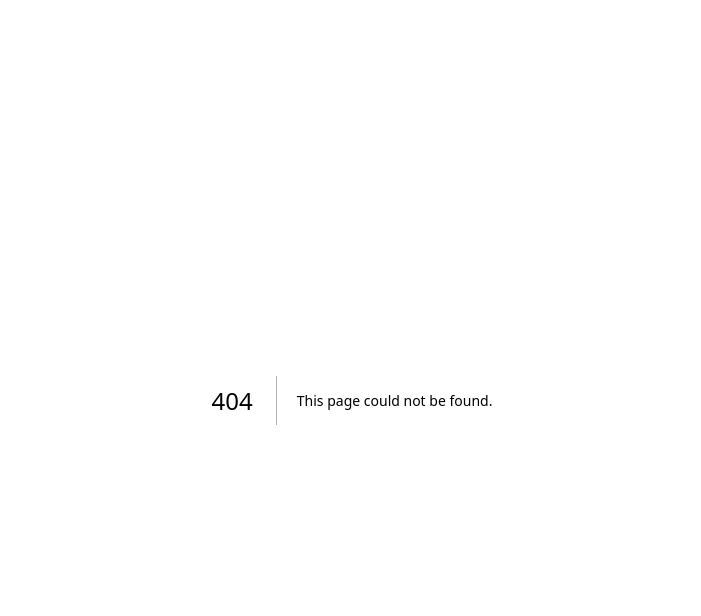
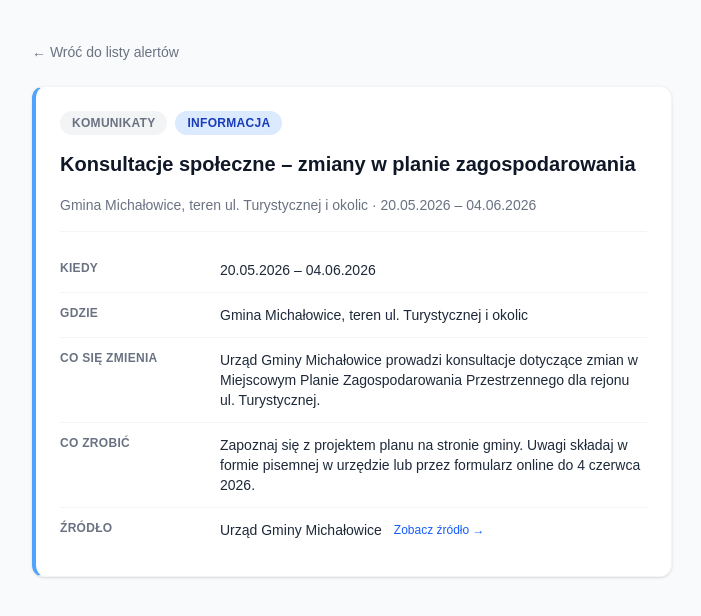
Before and after one commit to ad0wski/alertownik-mvp, a Next.js app: page /alerts/konsultacje-spoleczne-michalowice in a window 1280 px wide. Before the commit this address had no page. Shown: the top 616 px of the page, without its empty margins (288-989 px from the left). Built offline with nearby package versions, Linux system fonts and the light colour scheme.

Commit message:
Add alert detail pages

```diff
--- /dev/null
+++ b/src/app/alerts/[slug]/page.tsx
@@ -0,0 +1,186 @@
+import Link from "next/link";
+import { sampleAlerts } from "@/data/sampleAlerts";
+import { Alert } from "@/types/alert";
+
+export function generateStaticParams() {
+  return sampleAlerts.map((alert) => ({ slug: alert.slug }));
+}
+
+const categoryLabels: Record<Alert["category"], string> = {
+  transport: "Transport",
+  water: "Woda",
+  power: "Prąd",
+  waste: "Odpady",
+  roads: "Drogi",
+  municipal: "Komunikaty",
+};
+
+const severityConfig: Record<
+  Alert["severity"],
+  { label: string; badge: string; border: string }
+> = {
+  info: {
+    label: "Informacja",
+    badge: "bg-blue-100 text-blue-800",
+    border: "border-l-blue-400",
+  },
+  warning: {
+    label: "Uwaga",
+    badge: "bg-amber-100 text-amber-800",
+    border: "border-l-amber-400",
+  },
+  critical: {
+    label: "Pilne",
+    badge: "bg-red-100 text-red-800",
+    border: "border-l-red-500",
+  },
+};
+
+function formatDateTime(iso: string): string {
+  if (iso.includes("T")) {
+    const [datePart, timePart] = iso.split("T");
+    const [year, month, day] = datePart.split("-");
+    return `${day}.${month}.${year}, godz. ${timePart}`;
+  }
+  const [year, month, day] = iso.split("-");
+  return `${day}.${month}.${year}`;
+}
+
+function formatRange(startsAt: string, endsAt?: string): string {
+  if (!endsAt) return formatDateTime(startsAt);
+
+  const startDate = startsAt.split("T")[0];
+  const endDate = endsAt.split("T")[0];
+
+  if (startDate === endDate && startsAt.includes("T") && endsAt.includes("T")) {
+    const [year, month, day] = startDate.split("-");
+    return `${day}.${month}.${year}, godz. ${startsAt.split("T")[1]} – ${endsAt.split("T")[1]}`;
+  }
+
+  return `${formatDateTime(startsAt)} – ${formatDateTime(endsAt)}`;
+}
+
+export default async function AlertDetailPage({
+  params,
+}: {
+  params: Promise<{ slug: string }>;
+}) {
+  const { slug } = await params;
+  const alert = sampleAlerts.find((a) => a.slug === slug);
+
+  if (!alert) {
+    return (
+      <main className="min-h-screen bg-gray-50">
+        <div className="max-w-2xl mx-auto px-4 py-10">
+          <p className="text-gray-700 mb-4">Nie znaleziono alertu.</p>
+          <Link
+            href="/"
+            className="text-sm font-medium text-blue-600 hover:text-blue-800 hover:underline"
+          >
+            ← Wróć do listy alertów
+          </Link>
+        </div>
+      </main>
+    );
+  }
+
+  const severity = severityConfig[alert.severity];
+  const isRealLink = Boolean(alert.sourceUrl && alert.sourceUrl !== "#");
+
+  return (
+    <main className="min-h-screen bg-gray-50">
+      <div className="max-w-2xl mx-auto px-4 py-10">
+        {/* Back link */}
+        <Link
+          href="/"
+          className="inline-block text-sm font-medium text-gray-500 hover:text-gray-800 transition-colors mb-6"
+        >
+          ← Wróć do listy alertów
+        </Link>
+
+        {/* Card */}
+        <article
+          className={`bg-white rounded-xl shadow-sm border border-gray-100 border-l-4 ${severity.border} p-6 flex flex-col gap-4`}
+        >
+          {/* Badges */}
+          <div className="flex flex-wrap items-center gap-2">
+            <span className="text-xs font-semibold uppercase tracking-wide text-gray-500 bg-gray-100 rounded-full px-3 py-1">
+              {categoryLabels[alert.category]}
+            </span>
+            <span
+              className={`text-xs font-semibold uppercase tracking-wide rounded-full px-3 py-1 ${severity.badge}`}
+            >
+              {severity.label}
+            </span>
+          </div>
+
+          {/* Title */}
+          <h1 className="text-xl font-bold text-gray-900 leading-snug">
+            {alert.title}
+          </h1>
+
+          {/* Compact line */}
+          <p className="text-sm text-gray-500">
+            {alert.place} · {formatRange(alert.startsAt, alert.endsAt)}
+          </p>
+
+          {/* Detail sections */}
+          <dl className="border-t border-gray-100 pt-4 flex flex-col divide-y divide-gray-100">
+            <div className="flex flex-col sm:flex-row py-3 gap-1 sm:gap-4">
+              <dt className="text-xs font-semibold uppercase tracking-wide text-gray-500 sm:w-36 shrink-0">
+                Kiedy
+              </dt>
+              <dd className="text-sm text-gray-800">
+                {formatRange(alert.startsAt, alert.endsAt)}
+              </dd>
+            </div>
+
+            <div className="flex flex-col sm:flex-row py-3 gap-1 sm:gap-4">
+              <dt className="text-xs font-semibold uppercase tracking-wide text-gray-500 sm:w-36 shrink-0">
+                Gdzie
+              </dt>
+              <dd className="text-sm text-gray-800">{alert.place}</dd>
+            </div>
+
+            <div className="flex flex-col sm:flex-row py-3 gap-1 sm:gap-4">
+              <dt className="text-xs font-semibold uppercase tracking-wide text-gray-500 sm:w-36 shrink-0">
+                Co się zmienia
+              </dt>
+              <dd className="text-sm text-gray-800">{alert.change}</dd>
+            </div>
+
+            <div className="flex flex-col sm:flex-row py-3 gap-1 sm:gap-4">
+              <dt className="text-xs font-semibold uppercase tracking-wide text-gray-500 sm:w-36 shrink-0">
+                Co zrobić
+              </dt>
+              <dd className="text-sm text-gray-800">{alert.action}</dd>
+            </div>
+
+            <div className="flex flex-col sm:flex-row py-3 gap-1 sm:gap-4">
+              <dt className="text-xs font-semibold uppercase tracking-wide text-gray-500 sm:w-36 shrink-0">
+                Źródło
+              </dt>
+              <dd className="text-sm text-gray-800 flex flex-wrap items-center gap-3">
+                <span>{alert.sourceName}</span>
+                {isRealLink ? (
+                  <a
+                    href={alert.sourceUrl}
+                    target="_blank"
+                    rel="noopener noreferrer"
+                    className="text-xs font-medium text-blue-600 hover:text-blue-800 hover:underline"
+                  >
+                    Zobacz źródło →
+                  </a>
+                ) : (
+                  <span className="text-xs text-gray-400">
+                    Źródło niedostępne
+                  </span>
+                )}
+              </dd>
+            </div>
+          </dl>
+        </article>
+      </div>
+    </main>
+  );
+}
--- a/src/components/AlertCard.tsx
+++ b/src/components/AlertCard.tsx
@@ -1,6 +1,7 @@
 "use client";
 
 import { useState } from "react";
+import Link from "next/link";
 import { Alert } from "@/types/alert";
 
 const categoryLabels: Record<Alert["category"], string> = {
@@ -89,14 +90,22 @@ export function AlertCard({ alert }: { alert: Alert }) {
         {alert.place} · {formatRange(alert.startsAt, alert.endsAt)}
       </p>
 
-      {/* Toggle button */}
+      {/* Actions row */}
+      <div className="flex flex-wrap items-center gap-4">
         <button
           onClick={() => setExpanded((prev) => !prev)}
           aria-expanded={expanded}
-        className="self-start text-sm font-medium text-blue-600 hover:text-blue-800 transition-colors"
+          className="text-sm font-medium text-blue-600 hover:text-blue-800 transition-colors"
         >
           {expanded ? "Ukryj szczegóły ▲" : "Pokaż szczegóły ▼"}
         </button>
+        <Link
+          href={`/alerts/${alert.slug}`}
+          className="text-sm font-medium text-gray-600 hover:text-gray-900 transition-colors"
+        >
+          Otwórz alert →
+        </Link>
+      </div>
 
       {/* Expanded details */}
       {expanded && (
--- a/src/data/sampleAlerts.ts
+++ b/src/data/sampleAlerts.ts
@@ -3,6 +3,7 @@ import { Alert } from "@/types/alert";
 export const sampleAlerts: Alert[] = [
   {
     id: "1",
+    slug: "zmiana-trasy-wkd-linia-w1",
     category: "transport",
     severity: "warning",
     title: "Zmiana trasy WKD – linia W1",
@@ -18,6 +19,7 @@ export const sampleAlerts: Alert[] = [
   },
   {
     id: "2",
+    slug: "przerwa-w-dostawie-wody-komorow",
     category: "water",
     severity: "critical",
     title: "Przerwa w dostawie wody",
@@ -33,6 +35,7 @@ export const sampleAlerts: Alert[] = [
   },
   {
     id: "3",
+    slug: "planowana-przerwa-pradu-michalowice",
     category: "power",
     severity: "warning",
     title: "Planowana przerwa w dostawie prądu",
@@ -48,6 +51,7 @@ export const sampleAlerts: Alert[] = [
   },
   {
     id: "4",
+    slug: "zmiana-odbioru-odpadow-komorow",
     category: "waste",
     severity: "info",
     title: "Zmiana harmonogramu odbioru odpadów",
@@ -62,6 +66,7 @@ export const sampleAlerts: Alert[] = [
   },
   {
     id: "5",
+    slug: "roboty-drogowe-michalowice",
     category: "roads",
     severity: "info",
     title: "Roboty drogowe – zwężenie pasa ruchu",
@@ -77,6 +82,7 @@ export const sampleAlerts: Alert[] = [
   },
   {
     id: "6",
+    slug: "konsultacje-spoleczne-michalowice",
     category: "municipal",
     severity: "info",
     title: "Konsultacje społeczne – zmiany w planie zagospodarowania",
--- a/src/types/alert.ts
+++ b/src/types/alert.ts
@@ -10,6 +10,7 @@ export type AlertSeverity = "info" | "warning" | "critical";
 
 export interface Alert {
   id: string;
+  slug: string;
   category: AlertCategory;
   severity: AlertSeverity;
   title: string;
```
Lines whose indentation alone changed are shown as unchanged.
